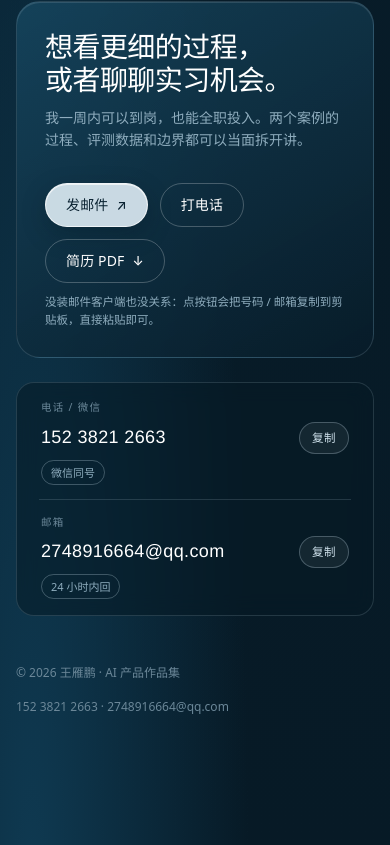
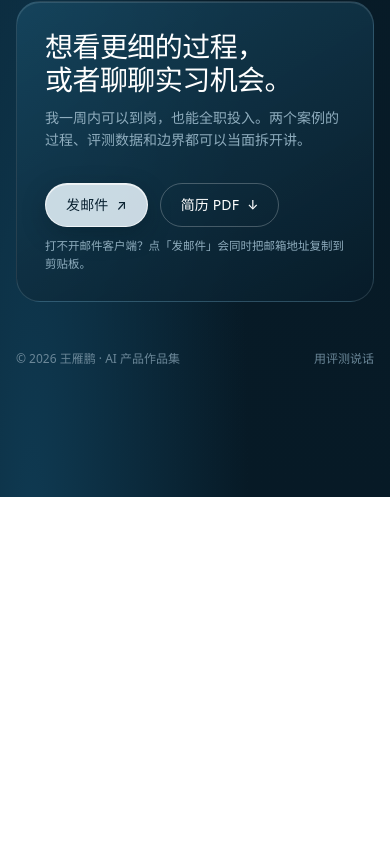
Before and after one commit to Easylove915/Easylove915.github.io, a plain HTML site: page index.html in a window 390 px wide. Shown: the part 3663-4508 px from the top of the page. After the commit the page ends 4160 px from the top, so only its background shows below. Drawn offline with Linux system fonts and the light colour scheme.

Commit message:
remove phone panel and call button; keep email + resume

```diff
--- a/index.html
+++ b/index.html
@@ -208,31 +208,15 @@
         <div class="contact-side">
           <div class="contact-actions">
             <a class="btn btn-primary" href="mailto:2748916664@qq.com">发邮件 <span class="arw">↗</span></a>
-            <a class="btn btn-glass" href="tel:15238212663">打电话</a>
             <a class="btn btn-glass" href="assets/resume.pdf" download="王雁鹏-简历-AI产品实习生.pdf">简历 PDF <span class="arw">↓</span></a>
           </div>
-          <p class="contact-hint">没装邮件客户端也没关系：点按钮会把号码 / 邮箱复制到剪贴板，直接粘贴即可。</p>
-        </div>
-      </div>
-
-      <div class="contact-info" aria-label="联系方式">
-        <div class="ci-row">
-          <span class="ci-k">电话 / 微信</span>
-          <a class="ci-v" href="tel:15238212663">152 3821 2663</a>
-          <span class="ci-tag">微信同号</span>
-          <button class="ci-copy" type="button" data-copy="15238212663">复制</button>
-        </div>
-        <div class="ci-row">
-          <span class="ci-k">邮箱</span>
-          <a class="ci-v" href="mailto:2748916664@qq.com">2748916664@qq.com</a>
-          <span class="ci-tag">24 小时内回</span>
-          <button class="ci-copy" type="button" data-copy="2748916664@qq.com">复制</button>
+          <p class="contact-hint">打不开邮件客户端？点「发邮件」会同时把邮箱地址复制到剪贴板。</p>
         </div>
       </div>
 
       <footer>
         <span>© 2026 王雁鹏 · AI 产品作品集</span>
-        <span>152 3821 2663 · 2748916664@qq.com</span>
+        <span>用评测说话</span>
       </footer>
     </div>
   </section>
```
Also changed, not shown: project-ensp.html (+1 -1 lines), project-jd.html (+1 -1 lines).
